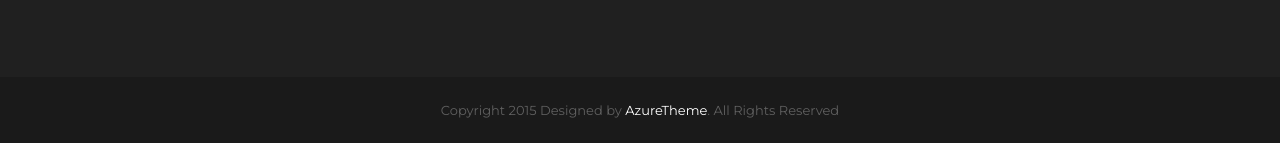
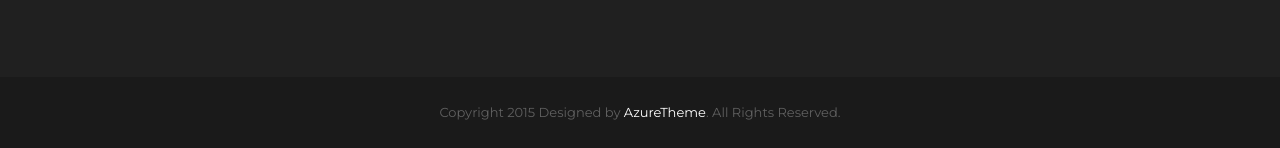
Before and after one commit to BarnabasChun/Trada, a website: page index.html in a window 1280 px wide. Shown: the part 6851-6999 px from the top of the page. Drawn offline with nearby package versions, Linux system fonts and the light colour scheme; some packages are replaced by stand-ins of ours; files that its build step writes are made by us from their sources; a script that the page names is missing; a web font is replaced by a local one.

Commit message:
Move copyright text inside wrapper and change line-height

```diff
--- a/index.html
+++ b/index.html
@@ -544,9 +544,11 @@
       </div>
     </div>
     <div class="footer__copyright copyright">
-      <p class="copyright__text">
-        Copyright 2015 Designed by <span class="copyright__text--white">AzureTheme</span>. All Rights Reserved
-      </p>
+      <div class="wrapper">
+        <p class="copyright__text">
+          Copyright 2015 Designed by <span class="copyright__text--white">AzureTheme</span>. All Rights Reserved.
+        </p>
+      </div>
     </div>
   </footer>
   <a href="#top" class="back-to-top-btn">
--- a/sass/layout/_footer.scss
+++ b/sass/layout/_footer.scss
@@ -64,6 +64,7 @@
 
 .copyright {
   &__text {
+    line-height: 1.6;
     font-size: 1.3rem;
     font-family: $secondaryFont;
     color: $darkGrey6;
```
